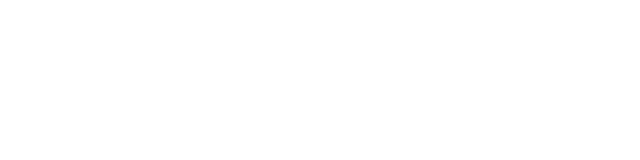
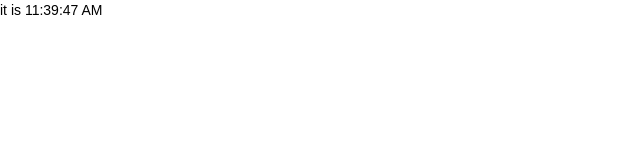
Before and after one commit to yaeSakuras/react-exp, a React (Create React App) app: page /clock in a window 1280 px wide. Shown: the top 160 px of the page, without its empty margins (0-640 px from the left). Built offline with nearby package versions, Linux system fonts and the light colour scheme.

Commit message:
测试代码

```diff
--- /dev/null
+++ b/src/page/clock.js
@@ -0,0 +1,37 @@
+import React, {Component} from 'react';
+
+class Clock extends Component {
+    constructor(props) {
+        super(props);
+        this.state = {
+            date: new Date()
+        }
+    }
+
+    componentDidMount() {
+        this.timerID = setInterval(
+            () => this.tick(),
+            1000
+        );
+    }
+
+    componentWillUnmount() {
+        clearInterval(this.timerID);
+    }
+
+    tick() {
+        this.setState({
+            date: new Date()
+        });
+    }
+
+    render() {
+        return (
+            <div>
+                <h4>it is {this.state.date.toLocaleTimeString()}</h4>
+            </div>
+        )
+    }
+}
+
+export default Clock;
--- a/src/router.js
+++ b/src/router.js
@@ -3,8 +3,7 @@
 const About = React.lazy(() => import("./page/about"));
 const AAA = React.lazy(() => import("./page/a"));
 const List = React.lazy(() => import("./page/list"));
-// const AAA from "./page/a";
-// const List from "./page/list";
+const Clock = React.lazy(() => import("./page/clock"));
 
 export default [
     {
@@ -24,5 +23,8 @@
     },{
         path: '/list',
         component: List
+    },{
+        path: '/clock',
+        component: Clock
     }
 ];
```
